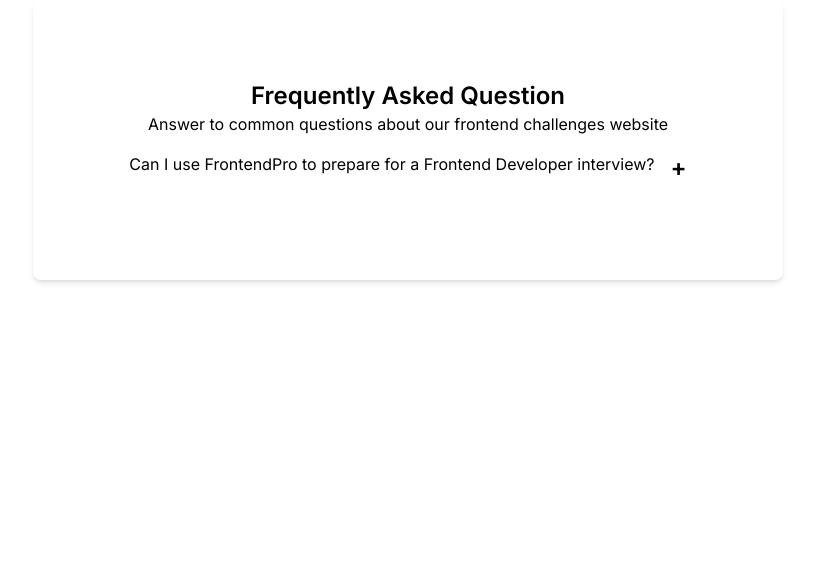
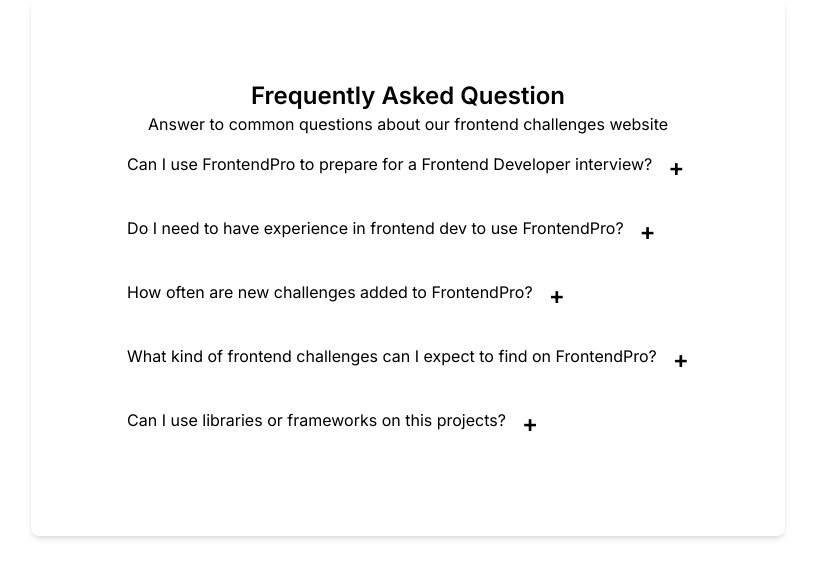
Before and after one commit to ainunnfh/accordion-component, a Next.js app: page / in a window 1280 px wide. Shown: the top 578 px of the page, without its empty margins (232-1047 px from the left). Built offline with nearby package versions, Linux system fonts and the light colour scheme.

Commit message:
🆙update (card): instances of question lists compt

```diff
--- a/src/component/Card.tsx
+++ b/src/component/Card.tsx
@@ -10,7 +10,11 @@
       </div>
 
       <div className=''>
-        <QuestionLists question='Can I use FrontendPro to prepare for a Frontend Developer interview?' answer='Sure' color='red-300' />
+        <QuestionLists question='Can I use FrontendPro to prepare for a Frontend Developer interview?' answer='Sure' color='yellow' />
+        <QuestionLists question='Do I need to have experience in frontend dev to use FrontendPro?' answer='Absolutely no' color='blue-300' />
+        <QuestionLists question='How often are new challenges added to FrontendPro?' answer='Every month' color='purple-300' />
+        <QuestionLists question='What kind of frontend challenges can I expect to find on FrontendPro?' answer='Beginner, Intermediate and Advanced' color='red-300' />
+        <QuestionLists question='Can I use libraries or frameworks on this projects?' answer='You can explore with framework to speed your work' color='slate-300' />
       </div>
     </div>
   )
```
